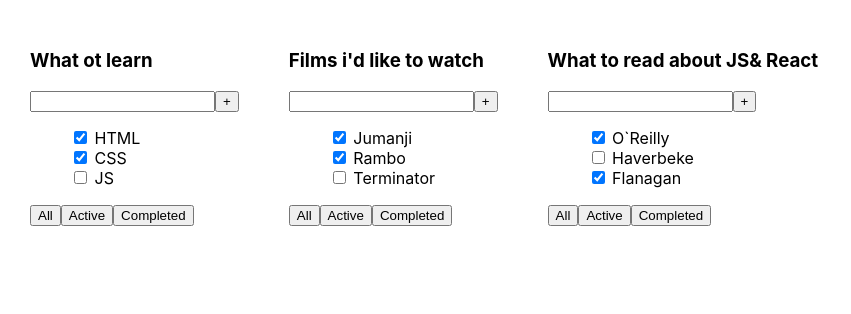
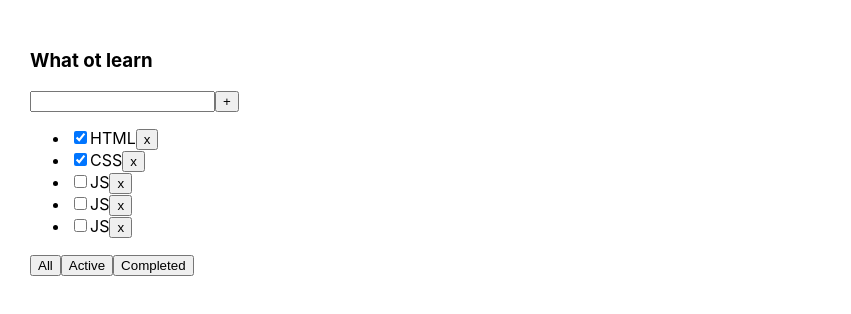
Before and after one commit to Gurgen-jpg/todolist, a React (Create React App) app: page / in a window 1280 px wide. Shown: the top 314 px of the page, without its empty margins (0-851 px from the left). Built offline with nearby package versions, Linux system fonts and the light colour scheme.

Commit message:
useState, map, filter

```diff
--- a/src/App.tsx
+++ b/src/App.tsx
@@ -1,29 +1,55 @@
-import React from 'react';
+import React, {useState} from 'react';
 import './App.css';
 import Todolist, {TaskType} from "./Todolist";
 
+export type FilterValuesType = "all" | "active" | "completed"
+
+
 function App() {
-    const task_1: Array<TaskType> = [
+
+    const [tasks, setTasks] = useState<Array<TaskType>>([
         {id: 1, title:'HTML', isDone: true},
         {id: 2, title:'CSS', isDone: true},
-        {id: 3, title:'JS', isDone: false}
-    ]
-    const task_2: Array<TaskType> = [
-        {id: 1, title:'Jumanji', isDone: true},
-        {id: 2, title:'Rambo', isDone: true},
-        {id: 3, title:'Terminator', isDone: false}
-    ]
-    const task_3: Array<TaskType> = [
-        {id: 1, title:'O`Reilly', isDone: true},
-        {id: 2, title:'Haverbeke', isDone: false},
-        {id: 3, title:'Flanagan', isDone: true}
-    ]
+        {id: 3, title:'JS', isDone: false},
+        {id: 4, title:'JS', isDone: false},
+        {id: 5, title:'JS', isDone: false}
+    ])
+    const [filter, setFilter] = useState<"all" | "active" | "completed">("all"
+        )
+
+
+    const removeTask = (taskID: number) => {
+        const filteredTasks = tasks.filter(task => task.id !== taskID)
+        setTasks(filteredTasks)
+    }
+
+    const changeFilter = (filter: FilterValuesType
+    ) => {
+        setFilter(filter)
+
+    }
+
+    const getFilteredTasksForRender = () => {
+        switch (filter) {
+            case "completed":
+                return tasks.filter(task => task.isDone)
+            case "active":
+                return  tasks.filter(task => !task.isDone)
+            default:
+                return tasks
+        }
+    }
+
+    const filteredTasksForRender = getFilteredTasksForRender()
+
     return (
         <div className="App">
-            <Todolist title={"What ot learn"} tasks={task_1}/>
-            <Todolist title={"Films i'd like to watch"} tasks={task_2}/>
-            <Todolist title={"What to read about JS& React"} tasks={task_3}/>
-
+            <Todolist
+                title={"What ot learn"}
+                tasks={filteredTasksForRender}
+                removeTask = {removeTask}
+                changeFilter={changeFilter}
+            />
         </div>
     );
 }
--- a/src/SingleTask.tsx
+++ b/src/SingleTask.tsx
@@ -2,12 +2,19 @@ import React from 'react';
 import {TaskType} from "./Todolist";
 
 
+type SingleTaskPropsType = TaskType & {
+    removeTask:  (id: number)=> void
 
-const SingleTask = (props:TaskType) => {
+}
+
+
+const SingleTask = (props:  SingleTaskPropsType) => {
     return (
-        <div>
-            <input type="checkbox" checked={props.isDone}/> <span>{props.title}</span>
-        </div>
+        <li>
+            <input type="checkbox" checked={props.isDone}/>
+            <span>{props.title}</span>
+            <button onClick={() => props.removeTask(props.id)}>x</button>
+        </li>
     );
 };
 
--- a/src/TaskButtonsPanel.tsx
+++ b/src/TaskButtonsPanel.tsx
@@ -1,11 +1,16 @@
 import React from 'react';
+import {FilterValuesType} from "./App";
 
-const TaskButtonsPanel = () => {
+type TaskButtonsPanelType = {
+    changeFilter: (filter: FilterValuesType) =>void
+}
+
+const TaskButtonsPanel = (props: TaskButtonsPanelType) => {
     return (
         <div>
-            <button>All</button>
-            <button>Active</button>
-            <button>Completed</button>
+            <button onClick={() => props.changeFilter("all")}>All</button>
+            <button onClick={() => props.changeFilter("active")}>Active</button>
+            <button onClick={() => props.changeFilter("completed")}>Completed</button>
         </div>
     );
 };
--- a/src/TasksList.tsx
+++ b/src/TasksList.tsx
@@ -2,22 +2,30 @@ import React from 'react';
 import {TaskType} from "./Todolist";
 import SingleTask from "./SingleTask";
 import TaskButtonsPanel from "./TaskButtonsPanel";
+import {FilterValuesType} from "./App";
 
 type TaskListPropsType = {
     tasks: Array<TaskType>
+    removeTask: (taskID: number) => void
+    changeFilter: (filter: FilterValuesType) => void
 }
 
 const TasksList = (props: TaskListPropsType) => {
+    /* const tasksComponents = props.tasks.map(task => <SingleTask {...task}/>)*/
+
     return (
         <div>
             <div>
                 <ul>
-                    <SingleTask {...props.tasks[0]}/>
-                    <SingleTask {...props.tasks[1]}/>
-                    <SingleTask {...props.tasks[2]}/>
+                    {props.tasks.map(task =>
+                        <SingleTask
+                            key={task.id}
+                            {...task}
+                            removeTask={props.removeTask}
+                        />)}
                 </ul>
             </div>
-            <TaskButtonsPanel/>
+            <TaskButtonsPanel changeFilter={props.changeFilter}/>
         </div>
     );
 };
--- a/src/Todolist.tsx
+++ b/src/Todolist.tsx
@@ -3,24 +3,33 @@ import TodolistHeader from "./TodolistHeader";
 import TasksList from "./TasksList";
 import AddTask from "./AddTask";
 import TaskButtonsPanel from "./TaskButtonsPanel";
+import {FilterValuesType} from "./App";
 
 type TodolistPropsType = {
-    title: string,
+    title: string
     tasks: Array<TaskType>
+    removeTask: (taskID: number) => void
+    changeFilter: (filter: FilterValuesType) => void
 }
+
+
 export type TaskType = {
     id: number,
     title: string,
     isDone: boolean
+
 }
 
 const Todolist = (props: TodolistPropsType) => {
     return (
         <div>
             <TodolistHeader title={props.title}/>
+            <TasksList
+                tasks={props.tasks}
+                removeTask={props.removeTask}
+                changeFilter={props.changeFilter}
 
-            <TasksList tasks={props.tasks}/>
-
+            />
         </div>
     );
 };
```
